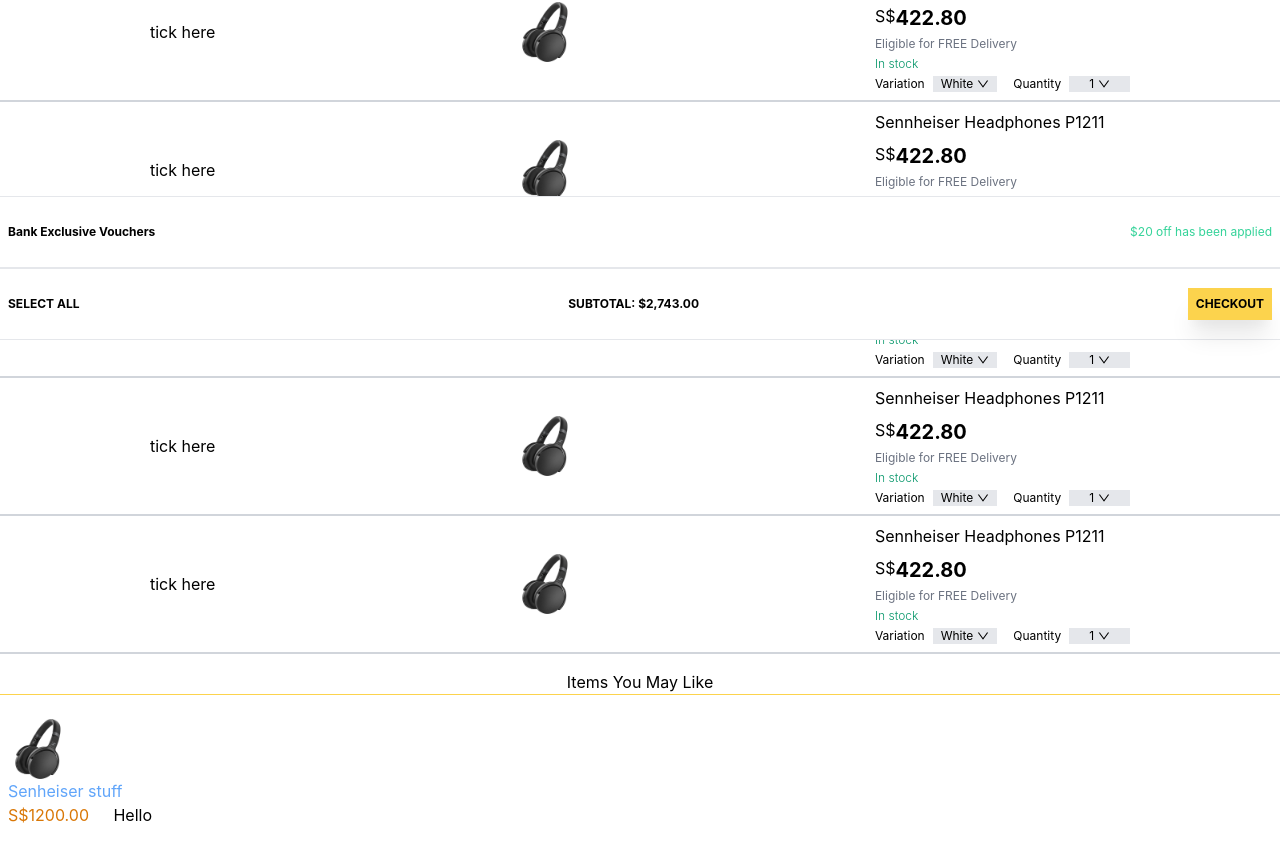
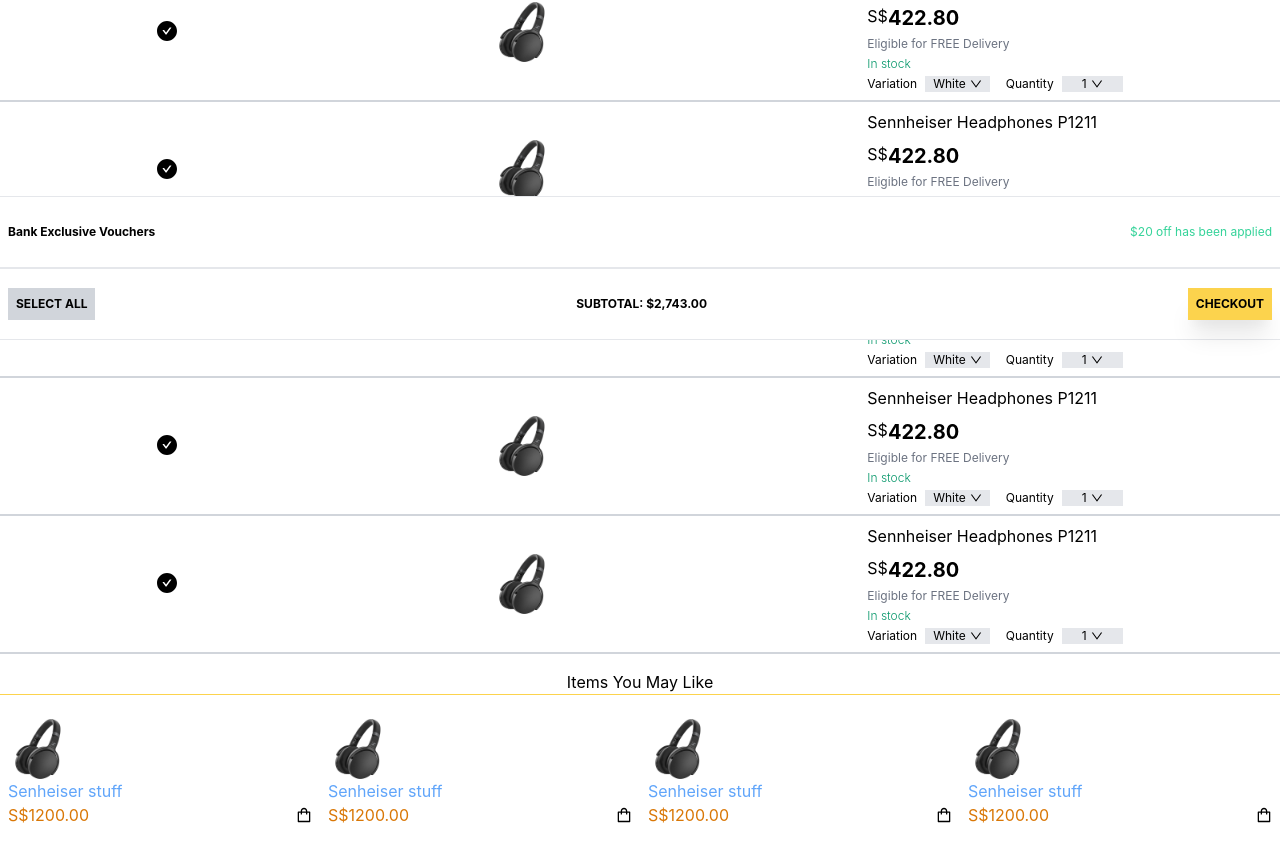
Before and after one commit to moocowdrinksmilk/dsc-uiux, a Next.js app: page / in a window 1280 px wide. Shown: the part 460-1322 px from the top of the page. Built offline with nearby package versions, Linux system fonts and the light colour scheme.

Commit message:
feat: checked function

```diff
--- a/components/CartItem.tsx
+++ b/components/CartItem.tsx
@@ -1,4 +1,4 @@
-import { ShoppingCartOutlined } from "@ant-design/icons"
+import { ShoppingCartOutlined, CheckCircleOutlined, CheckCircleFilled } from "@ant-design/icons"
 import React, { useState } from "react"
 import Image from 'next/image'
 import numeral from 'numeral'
@@ -10,6 +10,8 @@
     image: string,
     title: string,
     price: number,
+    checked?: boolean
+    setGlobalChecked: (checked: boolean) => void
 }
 
 
@@ -17,6 +19,7 @@
 const CartItem = (props: Cart) => {
     const [variation, setVariation] = useState("White")
     const [quantity, setQuantity] = useState(1)
+    const [checked, setChecked] = useState(true)
     const quantityList = [0, 1, 2, 3, 4, 5, 6]
     const variationMenu = (
         <Menu>
@@ -50,8 +53,16 @@
     )
     return (
         <div className="border-b-2 border-gray-300 py-2 flex flex-row justify-around items-center">
-            <div>
-                tick here
+            <div onClick={() => {setChecked(!checked); props.setGlobalChecked(false)}}>
+                {
+                    !props.checked ?
+                        checked ?
+                        <CheckCircleFilled style={{ fontSize: '20px'}} />
+                        :
+                        <CheckCircleOutlined style={{ fontSize: '20px'}} />
+                    :
+                    <CheckCircleFilled style={{ fontSize: '20px'}} />
+                }
         </div>
 
             <Image src={props.image} width={60} height={60} />
--- a/pages/index.tsx
+++ b/pages/index.tsx
@@ -3,7 +3,7 @@
 import Image from 'next/image'
 import React, { useState } from 'react'
 import styles from '../styles/Home.module.css'
-import { LeftOutlined, DownOutlined, ShoppingCartOutlined } from '@ant-design/icons'
+import { LeftOutlined, DownOutlined, ShoppingCartOutlined, ShoppingOutlined } from '@ant-design/icons'
 import CartItem from '../components/CartItem'
 import cartjson from '../public/cart-items.json'
 import Link from 'next/link'
@@ -14,6 +14,7 @@
 
   const [cartItems, setCartItems] = useState(cartjson)
   const [voucherModal, setVoucherModal] = useState(false)
+  const [checked, setChecked] = useState(false)
 
   return (
     <>
@@ -40,6 +41,8 @@
                     image={item.image}
                     title={item.title}
                     price={item.price}
+                    checked={checked}
+                    setGlobalChecked={setChecked}
                   />
                 )
               })
@@ -49,9 +52,9 @@
                 Items You May Like
               </div>
 
-              <div className="flex flex-row w-screen py-2 px-2 overflow-y-auto">
+              <div className="flex flex-row w-screen py-2 px-2 gap-4 overflow-y-auto whitespace-nowrap">
 
-                <div className="flex flex-col items-start relative w-36">
+                <div className="flex flex-col items-start relative w-1/3">
                   <Image src="/senheiser.jpg" width={60} height={60} />
                   <a href="#" className="text-blue-400">
                     Senheiser stuff
@@ -62,10 +65,54 @@
                   </div>
 
                   <div className="absolute right-0 bottom-0">
-                    Hello
+                  <ShoppingOutlined />
                   </div>
                 </div>
 
+                <div className="flex flex-col items-start relative w-1/3">
+                  <Image src="/senheiser.jpg" width={60} height={60} />
+                  <a href="#" className="text-blue-400">
+                    Senheiser stuff
+                  </a>
+                  <div className="flex flex-row items-start text-yellow-600">
+                    <div>S$</div>
+                    <div className="">1200.00</div>
+                  </div>
+
+                  <div className="absolute right-0 bottom-0">
+                  <ShoppingOutlined />
+                  </div>
+                </div>
+
+                <div className="flex flex-col items-start relative w-1/3">
+                  <Image src="/senheiser.jpg" width={60} height={60} />
+                  <a href="#" className="text-blue-400">
+                    Senheiser stuff
+                  </a>
+                  <div className="flex flex-row items-start text-yellow-600">
+                    <div>S$</div>
+                    <div className="">1200.00</div>
+                  </div>
+
+                  <div className="absolute right-0 bottom-0">
+                  <ShoppingOutlined />
+                  </div>
+                </div>
+
+                <div className="flex flex-col items-start relative w-1/3">
+                  <Image src="/senheiser.jpg" width={60} height={60} />
+                  <a href="#" className="text-blue-400">
+                    Senheiser stuff
+                  </a>
+                  <div className="flex flex-row items-start text-yellow-600">
+                    <div>S$</div>
+                    <div className="">1200.00</div>
+                  </div>
+
+                  <div className="absolute right-0 bottom-0">
+                  <ShoppingOutlined />
+                  </div>
+                </div>
               </div>
             </div>
           </div>
@@ -86,7 +133,10 @@
           </div>
 
           <div className="flex flex-row justify-between items-center border-t border-b py-4 px-2 h-1/2">
-            <div className="font-bold text-xs">
+            <div className={`font-bold text-xs p-2  ${checked ? "bg-yellow-300" :"bg-gray-300"}`}
+            onClick={() => {
+              setChecked(true)
+            }}>
               SELECT ALL
             </div>
 
@@ -95,7 +145,7 @@
             </div>
 
             <Link href="/payment">
-              <button className="font-bold text-xs px-2 py-2 bg-yellow-300 shadow-xl hover:bg-yellow-400">
+              <button className="font-bold text-xs p-2 bg-yellow-300 shadow-xl hover:bg-yellow-400">
                 CHECKOUT
               </button>
             </Link>
```
